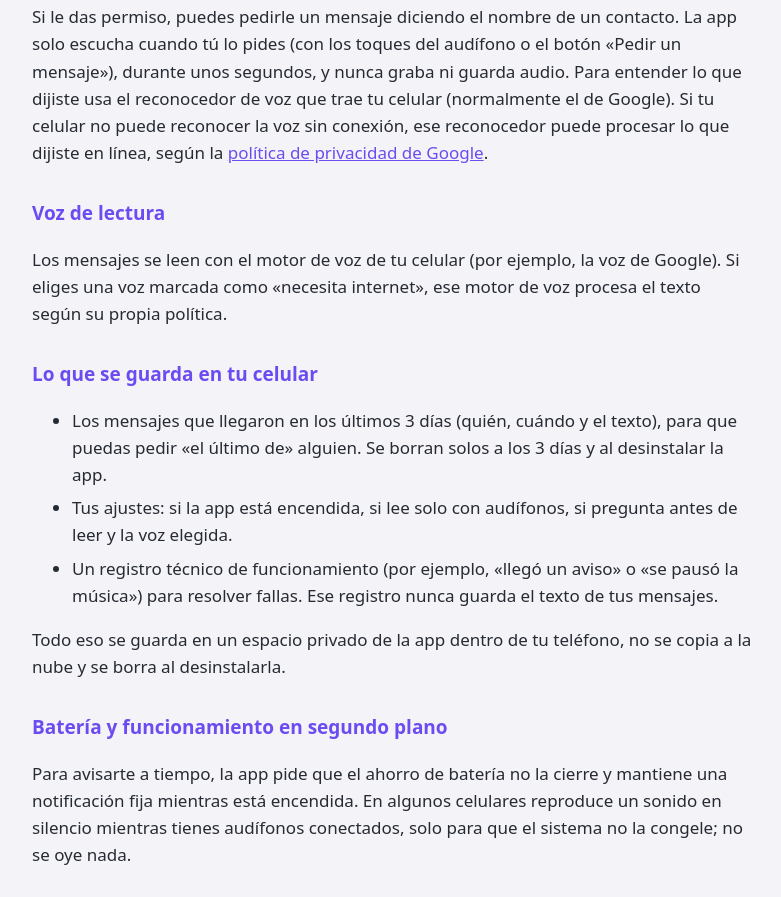
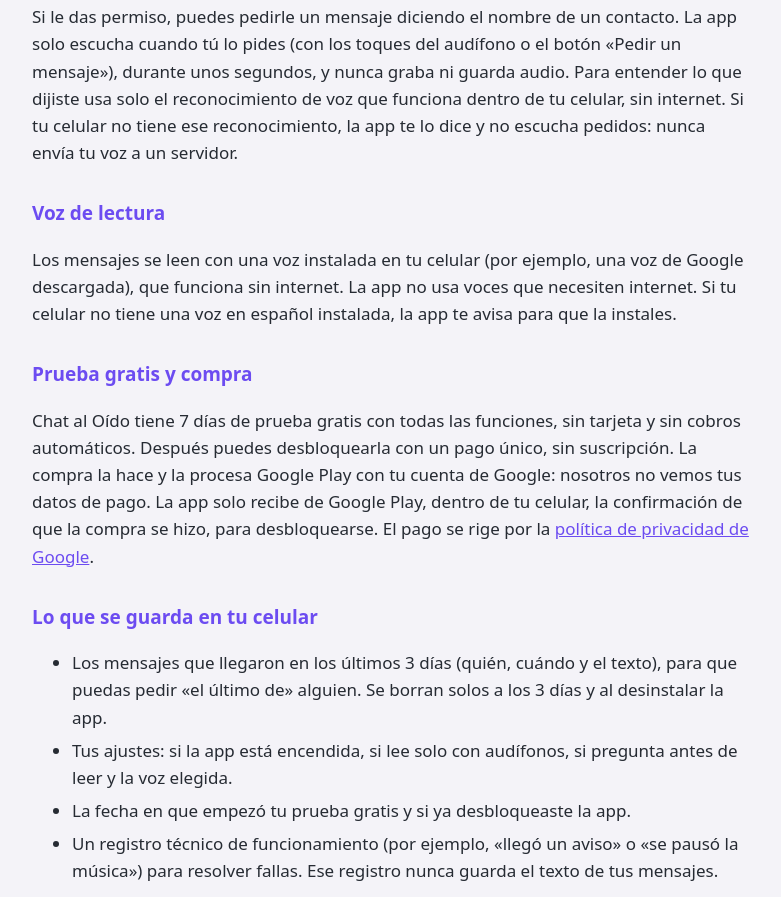
Before and after one commit to jgbmicroapps/chat-en-pausa, a plain HTML site: page chat-al-oido/privacidad/index.html in a window 1280 px wide. Shown: the part 859-1756 px from the top of the page, without its empty margins (248-1029 px from the left). Drawn offline with Linux system fonts and the light colour scheme.

Commit message:
Chat al Oído: política de privacidad con prueba gratis, compra en Google Play y voz/reconocimiento solo en el celular
Co-Authored-By: Claude Opus 5.5 <noreply@anthropic.com>

```diff
--- a/chat-al-oido/privacidad/index.html
+++ b/chat-al-oido/privacidad/index.html
@@ -19,7 +19,7 @@
 <body>
 <main>
   <h1>Política de privacidad de Chat al Oído</h1>
-  <p class="fecha">Vigente desde el 7 de noviembre de 2026 · JGB Micro Apps · Medellín, Colombia</p>
+  <p class="fecha">Actualizada el 23 de noviembre de 2026 · JGB Micro Apps · Medellín, Colombia</p>
 
   <div class="resumen">
     <strong>En pocas palabras:</strong> Chat al Oído funciona solo dentro de tu celular. No tiene cuentas ni
@@ -45,19 +45,28 @@
   <h2>Micrófono (opcional)</h2>
   <p>Si le das permiso, puedes pedirle un mensaje diciendo el nombre de un contacto. La app solo escucha cuando tú
   lo pides (con los toques del audífono o el botón «Pedir un mensaje»), durante unos segundos, y nunca graba ni
-  guarda audio. Para entender lo que dijiste usa el reconocedor de voz que trae tu celular (normalmente el de
-  Google). Si tu celular no puede reconocer la voz sin conexión, ese reconocedor puede procesar lo que dijiste en
-  línea, según la <a href="https://policies.google.com/privacy">política de privacidad de Google</a>.</p>
+  guarda audio. Para entender lo que dijiste usa solo el reconocimiento de voz que funciona dentro de tu
+  celular, sin internet. Si tu celular no tiene ese reconocimiento, la app te lo dice y no escucha pedidos: nunca
+  envía tu voz a un servidor.</p>
 
   <h2>Voz de lectura</h2>
-  <p>Los mensajes se leen con el motor de voz de tu celular (por ejemplo, la voz de Google). Si eliges una voz
-  marcada como «necesita internet», ese motor de voz procesa el texto según su propia política.</p>
+  <p>Los mensajes se leen con una voz instalada en tu celular (por ejemplo, una voz de Google descargada), que
+  funciona sin internet. La app no usa voces que necesiten internet. Si tu celular no tiene una voz en español
+  instalada, la app te avisa para que la instales.</p>
+
+  <h2>Prueba gratis y compra</h2>
+  <p>Chat al Oído tiene 7 días de prueba gratis con todas las funciones, sin tarjeta y sin cobros automáticos.
+  Después puedes desbloquearla con un pago único, sin suscripción. La compra la hace y la procesa Google Play con tu
+  cuenta de Google: nosotros no vemos tus datos de pago. La app solo recibe de Google Play, dentro de tu celular,
+  la confirmación de que la compra se hizo, para desbloquearse. El pago se rige por la
+  <a href="https://policies.google.com/privacy">política de privacidad de Google</a>.</p>
 
   <h2>Lo que se guarda en tu celular</h2>
   <ul>
     <li>Los mensajes que llegaron en los últimos 3 días (quién, cuándo y el texto), para que puedas pedir «el último
       de» alguien. Se borran solos a los 3 días y al desinstalar la app.</li>
     <li>Tus ajustes: si la app está encendida, si lee solo con audífonos, si pregunta antes de leer y la voz elegida.</li>
+    <li>La fecha en que empezó tu prueba gratis y si ya desbloqueaste la app.</li>
     <li>Un registro técnico de funcionamiento (por ejemplo, «llegó un aviso» o «se pausó la música») para resolver
       fallas. Ese registro nunca guarda el texto de tus mensajes.</li>
   </ul>
```
